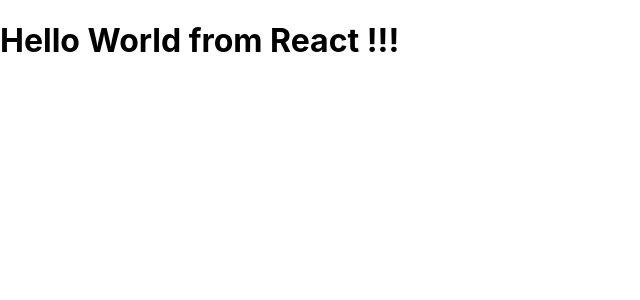
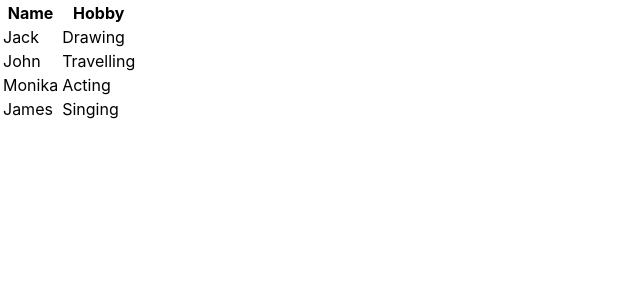
Before and after one commit to pokhrelsishir/app-react, a React (Create React App) app: page / in a window 1280 px wide. Shown: the top 300 px of the page, without its empty margins (0-640 px from the left). Built offline with nearby package versions, Linux system fonts and the light colour scheme.

Commit message:
Table Sample

```diff
--- a/src/App.js
+++ b/src/App.js
@@ -1,11 +1,12 @@
 import React, { Component } from 'react'
+import Table from './Table'
 
 class App extends Component {
     render() {
       return (
         <div className="App">
-          <h1>Hello World from React !!!</h1>
-        </div>
+          <Table />
+          </div>
       )
     }
   }
--- /dev/null
+++ b/src/Table.js
@@ -0,0 +1,37 @@
+import React, { Component } from 'react'
+
+class Table extends Component {
+  render() {
+    return (
+
+      <table>
+        <thead>
+          <tr>
+            <th>Name</th>
+            <th>Hobby</th>
+          </tr>
+        </thead>
+        <tbody>
+          <tr>
+            <td>Jack</td>
+            <td>Drawing</td>
+          </tr>
+          <tr>
+            <td>John</td>
+            <td>Travelling</td>
+          </tr>
+          <tr>
+            <td>Monika</td>
+            <td>Acting</td>
+          </tr>
+          <tr>
+            <td>James</td>
+            <td>Singing</td>
+          </tr>
+        </tbody>
+      </table>
+    )
+  }
+}
+
+export default Table
--- a/src/index.js
+++ b/src/index.js
@@ -1,6 +1,8 @@
 import React, { Component } from 'react'
 import ReactDOM from 'react-dom'
 import App from './App'
+
+
 import './index.css'
 
 
```
